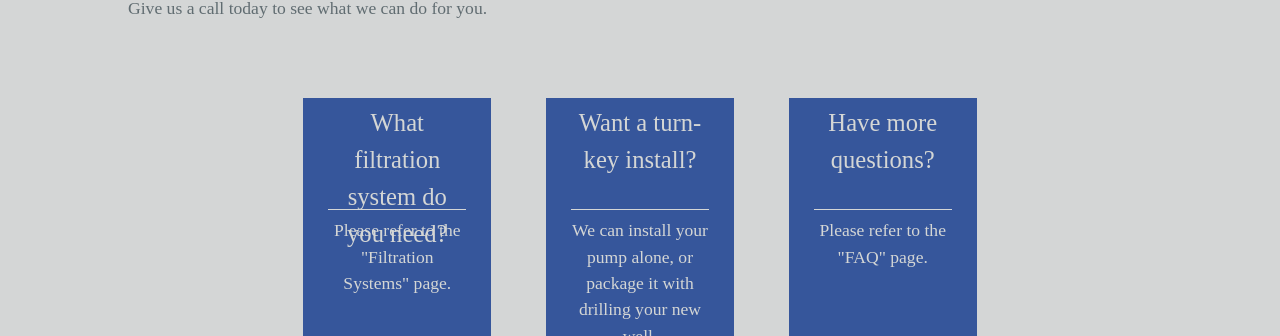
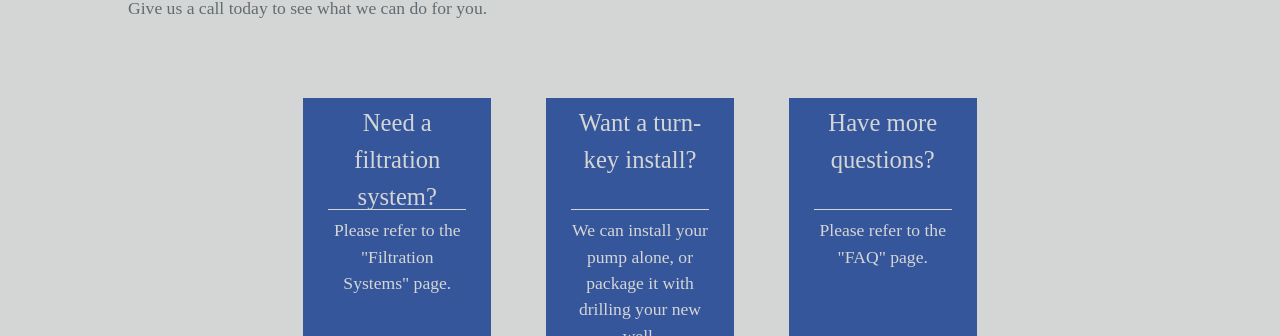
Before and after one commit to jamess999888/SummersPumps, a Jekyll site: the page built from index.md, in a window 1280 px wide. Shown: the part 1335-1671 px from the top of the page. Built offline with Jekyll 4.4.1, drawn with Linux system fonts in a browser that asks for light colours; our own code applies the rules of GitHub Pages for plain Markdown files.

Commit message:
simplifying text for bottom link button

```diff
--- a/index.md
+++ b/index.md
@@ -70,7 +70,7 @@
 		<div class="bottom-block-links">
 					<a class="bottom-block-link">
 						<h2 class="bottom-block-link-header">
-            				What filtration system do you need?
+            				Need a filtration system?
 						</h2>
 						<div class="bottom-block-link-content">
 							Please refer to the "Filtration Systems" page.
```
